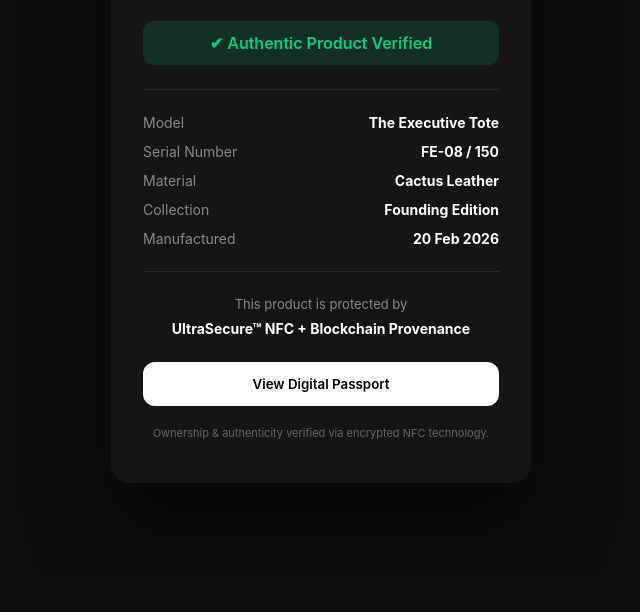
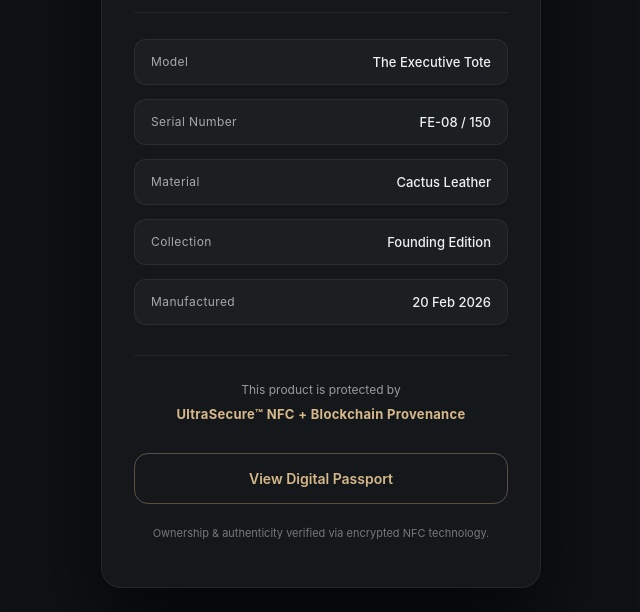
Before and after one commit to shankubose118-verify/verify, a plain HTML site: page verification/index.html in a window 1280 px wide. Shown: the part 222-834 px from the top of the page, without its empty margins (319-959 px from the left). Before the commit the page ends 800 px from the top, so only its background shows below. Drawn offline with Linux system fonts and the light colour scheme.

Commit message:
Add files via upload

```diff
--- a/verification/index.html
+++ b/verification/index.html
@@ -11,7 +11,7 @@
   <div class="container">
     <div class="card">
 
-      <h1>YourBrand™</h1>
+      <h1>Visheshata</h1>
       <p class="subtitle">Digital Certificate Verification</p>
 
       <div class="status verified">
--- a/verification/style.css
+++ b/verification/style.css
@@ -1,101 +1,145 @@
+/* ===== Global Reset ===== */
 * {
   box-sizing: border-box;
-  font-family: 'Inter', system-ui, -apple-system, BlinkMacSystemFont, sans-serif;
+  font-family: "Inter", system-ui, -apple-system, BlinkMacSystemFont, sans-serif;
 }
 
 body {
-  background: #0e0e0e;
-  color: #ffffff;
   margin: 0;
-  padding: 0;
+  background: #0f1113;
+  color: #e6e6e6;
 }
 
+/* ===== Layout ===== */
 .container {
   min-height: 100vh;
   display: flex;
   align-items: center;
   justify-content: center;
+  padding: 24px;
 }
 
+/* ===== Card ===== */
 .card {
-  background: #151515;
-  padding: 32px;
-  border-radius: 18px;
-  width: 90%;
-  max-width: 420px;
-  box-shadow: 0 40px 80px rgba(0,0,0,0.6);
-  text-align: center;
+  background: #15181b;
+  width: 100%;
+  max-width: 440px;
+  padding: 36px 32px;
+  border-radius: 20px;
+  border: 1px solid rgba(255, 255, 255, 0.06);
+  box-shadow:
+    0 40px 80px rgba(0, 0, 0, 0.65),
+    inset 0 1px 0 rgba(255, 255, 255, 0.03);
 }
 
+/* ===== Header ===== */
 h1 {
-  letter-spacing: 1px;
+  text-align: center;
+  font-size: 22px;
+  letter-spacing: 1.4px;
   margin-bottom: 6px;
 }
 
 .subtitle {
-  color: #aaa;
-  font-size: 14px;
-  margin-bottom: 24px;
+  text-align: center;
+  font-size: 13px;
+  color: #9a9a9a;
+  margin-bottom: 28px;
 }
 
+/* ===== Status ===== */
 .status {
-  padding: 12px;
-  border-radius: 10px;
+  text-align: center;
+  padding: 14px;
+  border-radius: 14px;
+  font-size: 14px;
   font-weight: 600;
-  margin-bottom: 24px;
+  margin-bottom: 28px;
 }
 
 .verified {
-  background: rgba(0, 200, 120, 0.15);
-  color: #00d084;
+  background: rgba(178, 145, 90, 0.12);
+  color: #d6b88a;
+  border: 1px solid rgba(178, 145, 90, 0.25);
 }
 
-.divider {
-  height: 1px;
-  background: #2a2a2a;
-  margin: 24px 0;
+/* ===== Form Structure ===== */
+.details {
+  display: flex;
+  flex-direction: column;
+  gap: 14px;
+  margin-bottom: 30px;
 }
 
 .details div {
   display: flex;
   justify-content: space-between;
-  margin-bottom: 12px;
-  font-size: 14px;
+  align-items: center;
+  padding: 14px 16px;
+  background: rgba(255, 255, 255, 0.03);
+  border-radius: 12px;
+  border: 1px solid rgba(255, 255, 255, 0.06);
 }
 
 .details span {
-  color: #888;
+  font-size: 12px;
+  color: #a8a8a8;
+  letter-spacing: 0.4px;
+}
+
+.details strong {
+  font-size: 13px;
+  font-weight: 500;
+  color: #f0f0f0;
+}
+
+/* ===== Divider ===== */
+.divider {
+  height: 1px;
+  background: rgba(255, 255, 255, 0.06);
+  margin: 26px 0;
+}
+
+/* ===== Passport Block ===== */
+.passport {
+  text-align: center;
+  margin-bottom: 30px;
 }
 
 .passport p {
-  font-size: 13px;
-  color: #888;
+  font-size: 12px;
+  color: #9a9a9a;
   margin-bottom: 6px;
 }
 
 .passport strong {
-  font-size: 14px;
+  font-size: 13px;
+  color: #d6b88a;
+  letter-spacing: 0.3px;
 }
 
+/* ===== Button ===== */
 button {
-  margin-top: 24px;
   width: 100%;
-  padding: 14px;
-  border-radius: 12px;
-  border: none;
-  background: #ffffff;
-  color: #000;
+  padding: 16px;
+  border-radius: 14px;
+  border: 1px solid rgba(214, 184, 138, 0.35);
+  background: transparent;
+  color: #d6b88a;
+  font-size: 14px;
   font-weight: 600;
   cursor: pointer;
-  transition: all 0.2s ease;
+  transition: all 0.25s ease;
 }
 
 button:hover {
-  opacity: 0.9;
+  background: rgba(214, 184, 138, 0.08);
 }
 
+/* ===== Footer ===== */
 .footer {
-  margin-top: 20px;
+  margin-top: 22px;
   font-size: 11px;
-  color: #666;
+  text-align: center;
+  color: #777;
 }
```
